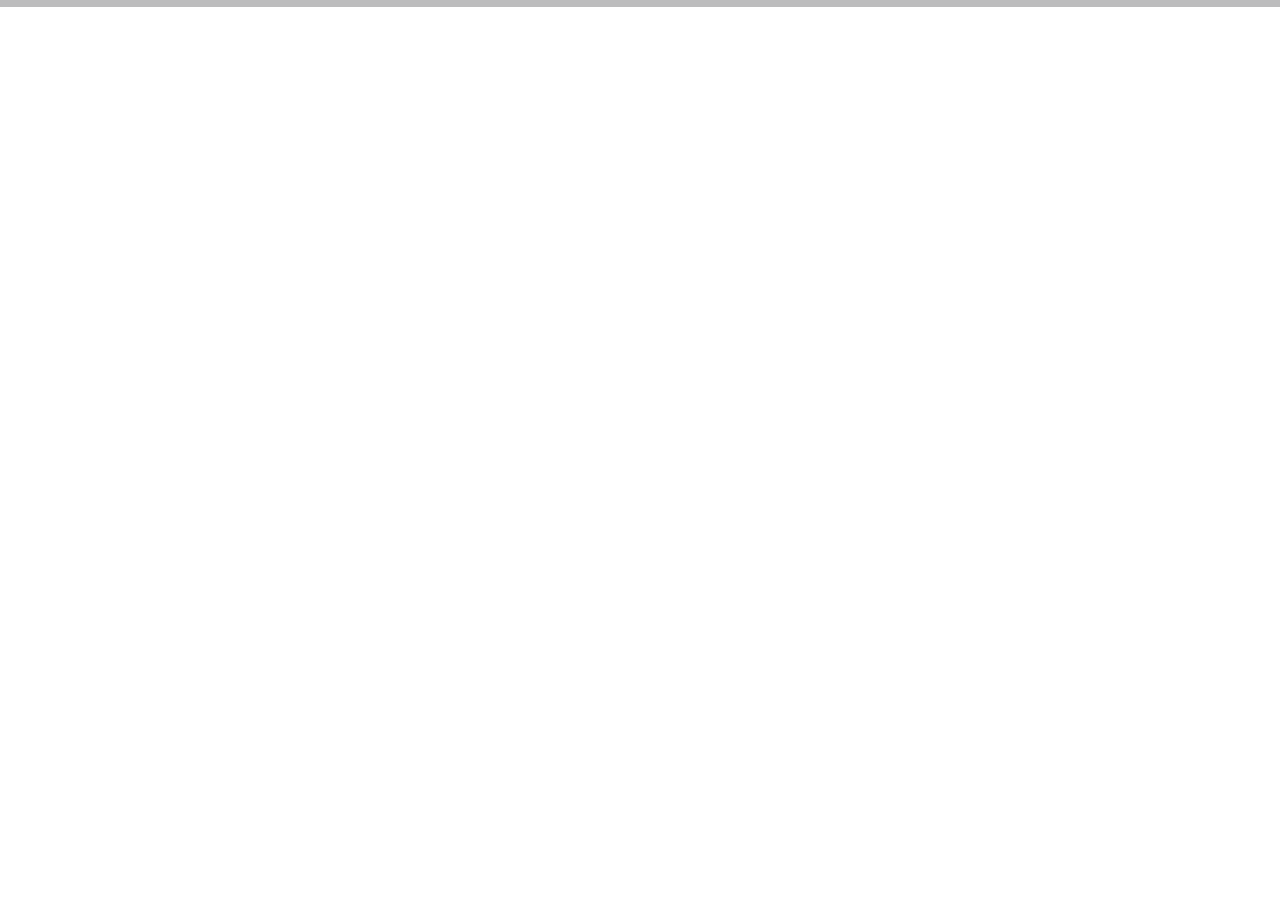
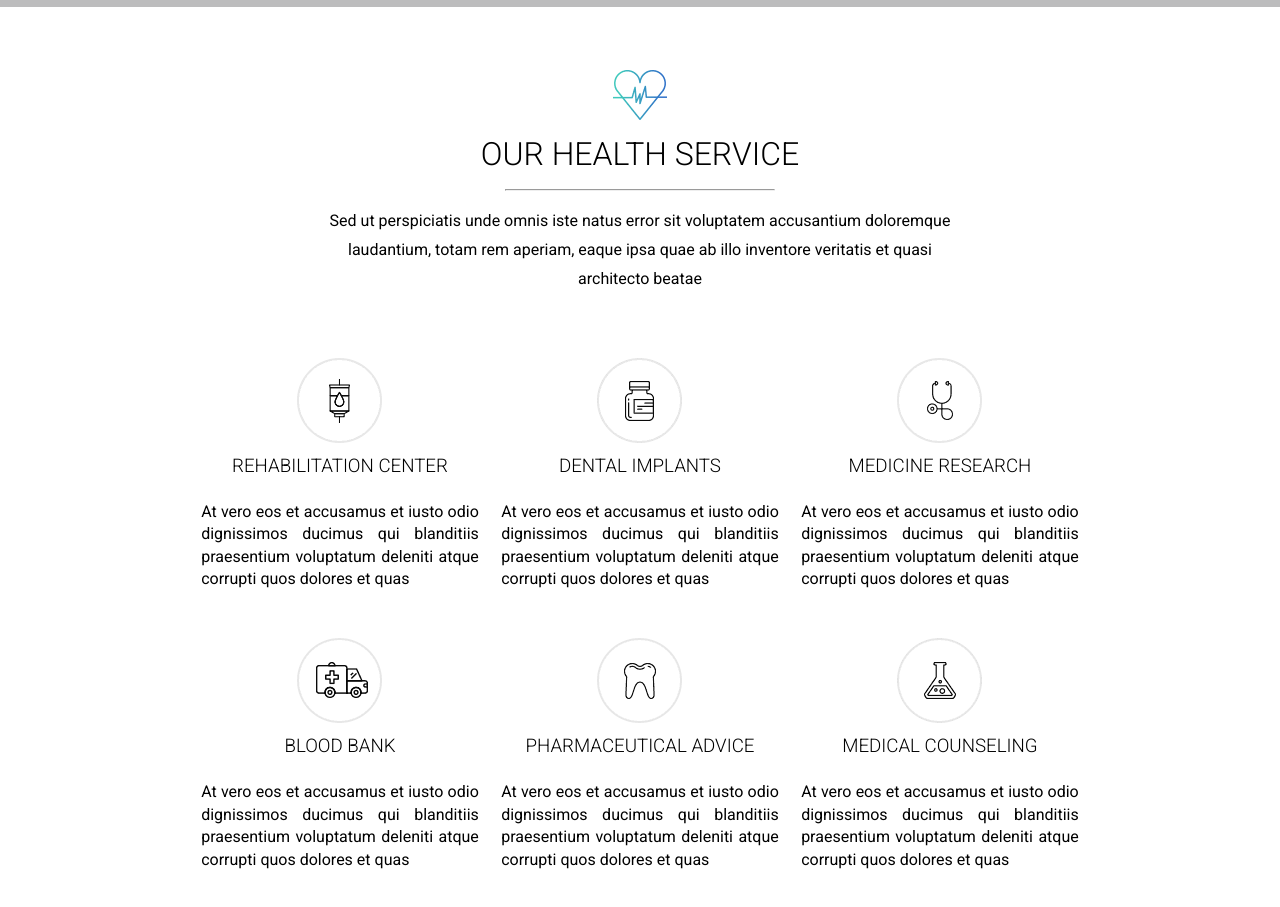
Before and after one commit to Paolo224/proj-html-vuejs, a Vue app: page / in a window 1280 px wide. Shown: the part 2080-2987 px from the top of the page. Before the commit the page ends 2087 px from the top, so only its background shows below. Built offline with nearby package versions, Linux system fonts and the light colour scheme.

Commit message:
healtService completo

```diff
--- a/src/components/AppDoctorsCards.vue
+++ b/src/components/AppDoctorsCards.vue
@@ -13,27 +13,18 @@ export default {
                     name: 'jon snow',
                     role: 'Anesthesiologist',
                     info: 'At vero eos et accusamus et iusto odio dignissimos ducimus qui blanditiis praesentium voluptatum deleniti atque',
-                    facebook: '<i class="fa-brands fa-facebook-f"></i>',
-                    twitter: '<i class="fa-brands fa-twitter"></i>',
-                    instagram: '<i class="fa-brands fa-instagram"></i>',
                 },
                 {
                     img: 'doctor-2',
                     name: 'tony stark',
                     role: 'Cardiologist',
                     info: 'At vero eos et accusamus et iusto odio dignissimos ducimus qui blanditiis praesentium voluptatum deleniti atque',
-                    facebook: '<i class="fa-brands fa-facebook-f"></i>',
-                    twitter: '<i class="fa-brands fa-twitter"></i>',
-                    instagram: '<i class="fa-brands fa-instagram"></i>',
                 },
                 {
                     img: 'doctor-3',
                     name: 'anna smith',
                     role: 'Nurse Practitioner',
                     info: 'At vero eos et accusamus et iusto odio dignissimos ducimus qui blanditiis praesentium voluptatum deleniti atque',
-                    facebook: '<i class="fa-brands fa-facebook-f"></i>',
-                    twitter: '<i class="fa-brands fa-twitter"></i>',
-                    instagram: '<i class="fa-brands fa-instagram"></i>',
                 },
             ],
         }
--- a/src/components/AppMain.vue
+++ b/src/components/AppMain.vue
@@ -1,9 +1,11 @@
 <script>
 import AppMeetDoctors from './AppMeetDoctors.vue'
+import AppService from './AppService.vue'
 
 export default {
     components: {
         AppMeetDoctors,
+        AppService,
     },
 
     data() {
@@ -61,6 +63,7 @@ export default {
         </section>
     </section>
     <AppMeetDoctors />
+    <AppService />
 </template>
 
 <style lang="scss" scoped>
--- a/src/components/AppMeetDoctors.vue
+++ b/src/components/AppMeetDoctors.vue
@@ -31,6 +31,7 @@ export default {
 section.bg-gray {
     background-color: $french-gray;
     padding: 3rem;
+    margin-bottom: 3rem;
 
     div.meet-doctors-title {
         display: flex;
--- /dev/null
+++ b/src/components/AppService-cards.vue
@@ -0,0 +1,87 @@
+<script>
+export default {
+    data() {
+        return {
+            servicesCards: [
+                {
+                    img: 'icon-11',
+                    title: 'rehabilitation center',
+                    info: 'At vero eos et accusamus et iusto odio dignissimos ducimus qui blanditiis praesentium voluptatum deleniti atque corrupti quos dolores et quas',
+                },
+                {
+                    img: 'icon-12',
+                    title: 'dental implants',
+                    info: 'At vero eos et accusamus et iusto odio dignissimos ducimus qui blanditiis praesentium voluptatum deleniti atque corrupti quos dolores et quas',
+                },
+                {
+                    img: 'icon-13',
+                    title: 'medicine research',
+                    info: 'At vero eos et accusamus et iusto odio dignissimos ducimus qui blanditiis praesentium voluptatum deleniti atque corrupti quos dolores et quas',
+                },
+                {
+                    img: 'icon-14',
+                    title: 'blood bank',
+                    info: 'At vero eos et accusamus et iusto odio dignissimos ducimus qui blanditiis praesentium voluptatum deleniti atque corrupti quos dolores et quas',
+                },
+                {
+                    img: 'icon-15',
+                    title: 'pharmaceutical advice',
+                    info: 'At vero eos et accusamus et iusto odio dignissimos ducimus qui blanditiis praesentium voluptatum deleniti atque corrupti quos dolores et quas',
+                },
+                {
+                    img: 'icon-16',
+                    title: 'medical counseling',
+                    info: 'At vero eos et accusamus et iusto odio dignissimos ducimus qui blanditiis praesentium voluptatum deleniti atque corrupti quos dolores et quas',
+                },
+            ]
+        }
+    },
+
+    methods: {
+        getImagePath: function (imgpath) {
+            return new URL(`../assets/img/${imgpath}.png`, import.meta.url).href
+        },
+    },
+}
+</script>
+
+<template>
+    <section class="container">
+        <div v-for="card in servicesCards" class="service-card">
+            <div class="img">
+                <img :src="getImagePath(card.img)" alt="image">
+            </div>
+            <div class="service-info">
+                <h3>{{ card.title.toUpperCase() }}</h3>
+                <p>{{ card.info }}</p>
+            </div>
+        </div>
+    </section>
+</template>
+
+<style lang="scss" scoped>
+@use '../styles/partials/variables' as *;
+
+section {
+    display: flex;
+    flex-wrap: wrap;
+    padding: 3rem 0;
+}
+
+div.service-card {
+    width: calc((100% / 3) - 1.4rem);
+    margin: 1rem .7rem;
+    text-align: center;
+
+    div.service-info h3 {
+        font-weight: 300;
+        padding: .5rem 0;
+    }
+
+    div.service-info p {
+        padding: 1rem 0;
+        line-height: 1.4rem;
+        text-align: justify;
+    }
+}
+</style>
--- /dev/null
+++ b/src/components/AppService.vue
@@ -0,0 +1,51 @@
+<script>
+import AppServiceCards from './AppService-cards.vue';
+
+export default {
+    components: {
+        AppServiceCards,
+    }
+}
+</script>
+
+<template>
+    <div class="service-title container">
+        <img src="../assets/img/icon-6.png" alt="image">
+        <h1>
+            our health service
+        </h1>
+        <hr>
+        <p>
+            Sed ut perspiciatis unde omnis iste natus error sit voluptatem accusantium doloremque laudantium, totam
+            rem aperiam, eaque ipsa quae ab illo inventore veritatis et quasi architecto beatae
+        </p>
+    </div>
+    <AppServiceCards />
+</template>
+
+<style lang="scss" scoped>
+@use '../styles/partials/variables' as *;
+
+div.service-title {
+    display: flex;
+    flex-direction: column;
+    align-items: center;
+
+    h1 {
+        text-transform: uppercase;
+        font-weight: 300;
+    }
+
+    hr {
+        background-color: $limed-spruce;
+        width: 30%;
+        margin: 1rem 0;
+    }
+
+    p {
+        width: 70%;
+        text-align: center;
+        line-height: 1.8rem;
+    }
+}
+</style>
```
